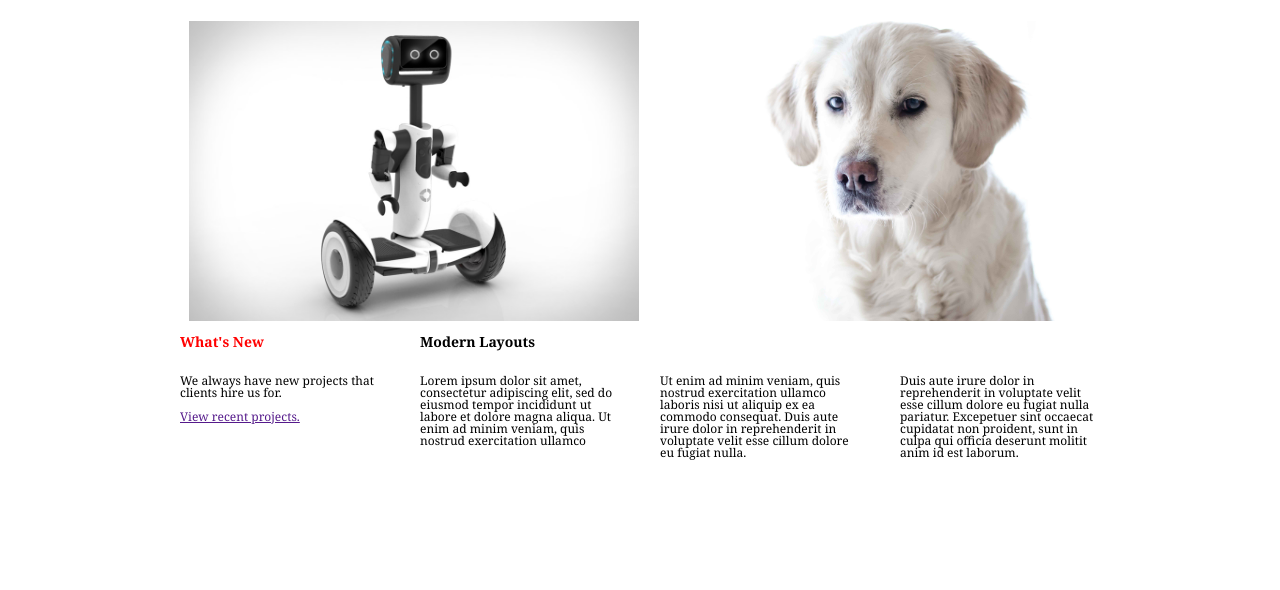
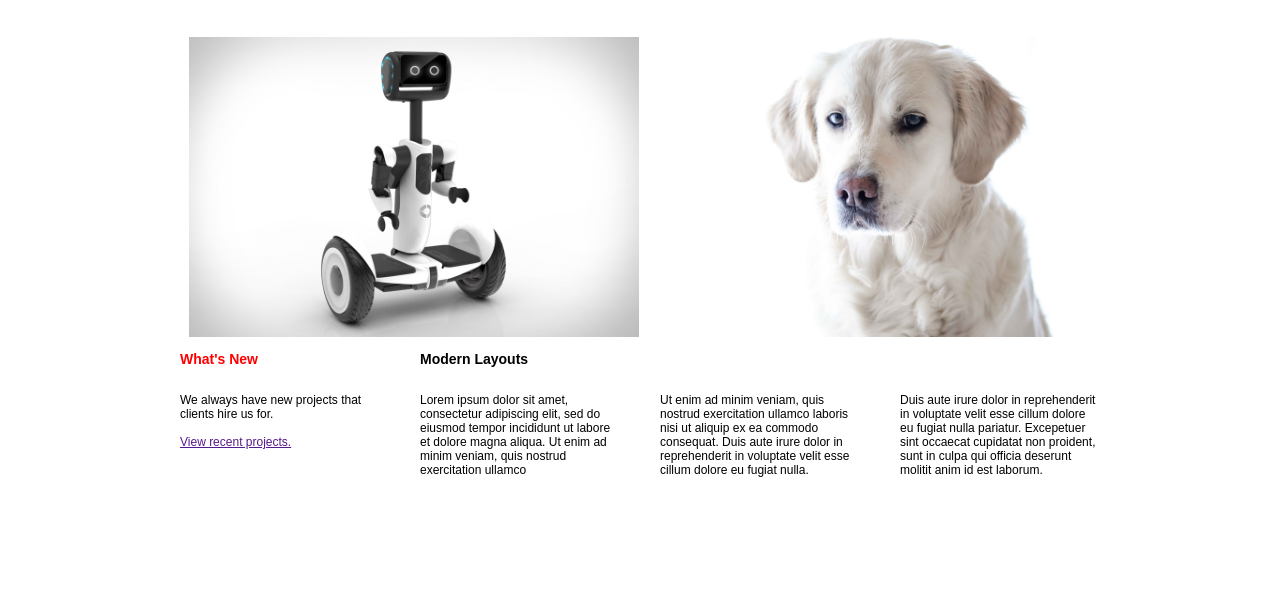
Before and after one commit to smoline/design-co, a website: page public/index.html in a window 1280 px wide. Shown: the part 210-800 px from the top of the page. Drawn offline with Linux system fonts and the light colour scheme.

Commit message:
DESIGN CO

```diff
--- a/package.json
+++ b/package.json
@@ -1,7 +1,7 @@
 {
   "private": true,
   "scripts": {
-    "deploy": "surge ./public --domain design-co.sherilyn\n.surge.sh",
+    "deploy": "surge ./public --domain design-co.sherilyn.surge.sh",
     "start": "browser-sync start --server 'public' --files 'public'"
   },
   "devDependencies": {
--- a/public/screen.css
+++ b/public/screen.css
@@ -4,7 +4,7 @@ html {
 
 body {
   margin: 0;
-  font: 16px / 1 Georgia;
+  font-family: sans-serif;
 }
 
 h1 {
```
